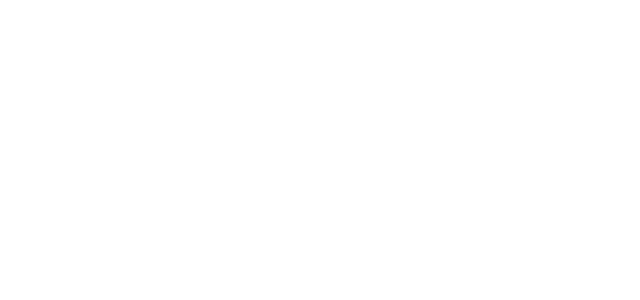
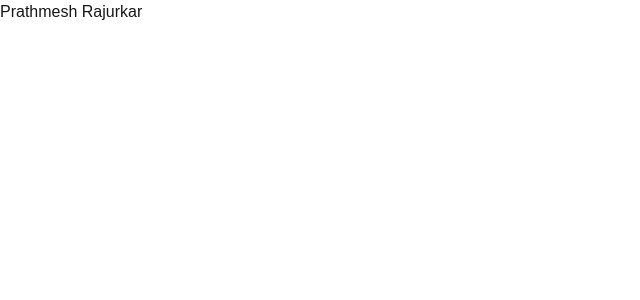
Before and after one commit to Prathmesh-rajurkar/prathmeshrajurkar.tech, a Next.js app: page / in a window 1280 px wide. Shown: the top 300 px of the page, without its empty margins (0-640 px from the left). Built offline with nearby package versions, Linux system fonts and the light colour scheme.

Commit message:
general checkup

```diff
--- a/app/page.tsx
+++ b/app/page.tsx
@@ -3,7 +3,7 @@
 export default function Home() {
   return (
     <div>
-
+      <h1>Prathmesh Rajurkar</h1>
     </div>
   );
 }
```
